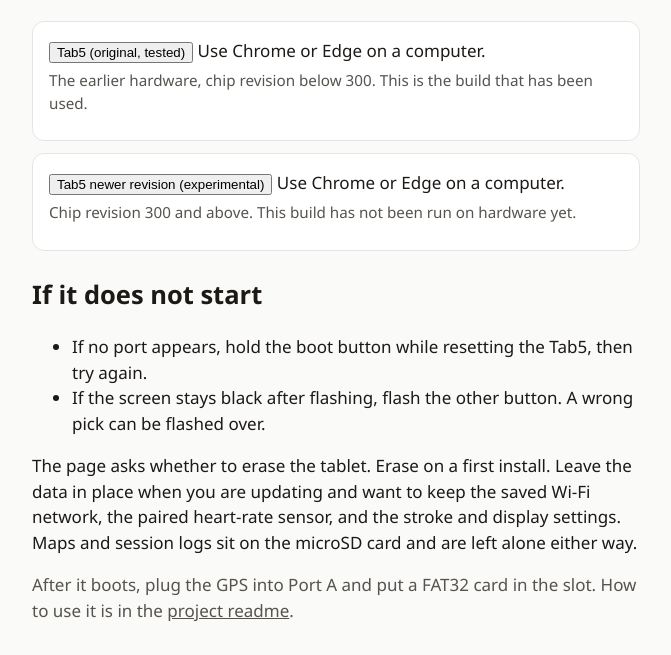
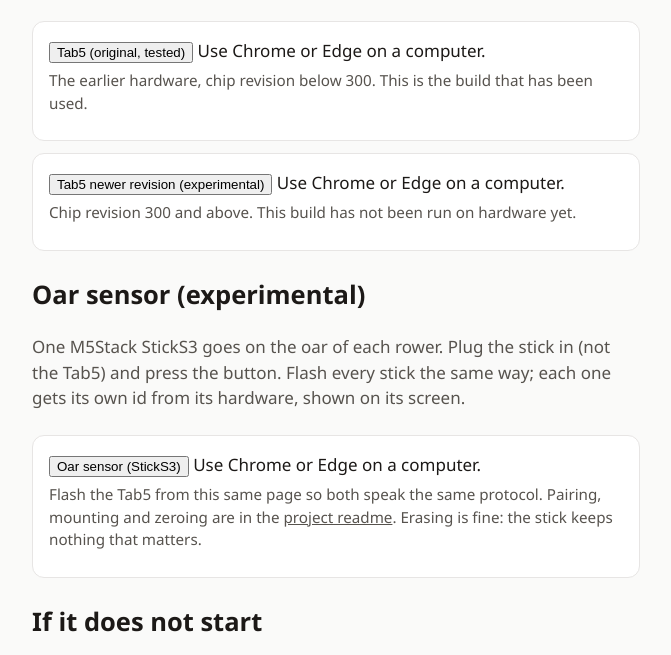
Before and after one commit to FusisCaesar/M5TabRowing, a plain HTML site: page web/index.html in a window 1280 px wide. Shown: the part 145-800 px from the top of the page, without its empty margins (304-975 px from the left). Drawn offline with Linux system fonts and the light colour scheme.

Commit message:
Add the oar sensor (StickS3) to the browser installer and release
Co-authored-by: Cursor <cursoragent@cursor.com>

```diff
--- a/web/index.html
+++ b/web/index.html
@@ -94,10 +94,32 @@
         </div>
       </div>
 
+      <h2>Oar sensor (experimental)</h2>
+      <p class="lead">
+        One M5Stack StickS3 goes on the oar of each rower. Plug the stick in
+        (not the Tab5) and press the button. Flash every stick the same way;
+        each one gets its own id from its hardware, shown on its screen.
+      </p>
+      <div class="choices">
+        <div class="choice">
+          <esp-web-install-button manifest="manifest-sticks3.json">
+            <button slot="activate">Oar sensor (StickS3)</button>
+            <span slot="unsupported">Use Chrome or Edge on a computer.</span>
+          </esp-web-install-button>
+          <p>
+            Flash the Tab5 from this same page so both speak the same protocol.
+            Pairing, mounting and zeroing are in the
+            <a href="https://github.com/FusisCaesar/M5TabRowing#oar-sensors-experimental">project readme</a>.
+            Erasing is fine: the stick keeps nothing that matters.
+          </p>
+        </div>
+      </div>
+
       <h2>If it does not start</h2>
       <ul>
         <li>If no port appears, hold the boot button while resetting the Tab5, then try again.</li>
         <li>If the screen stays black after flashing, flash the other button. A wrong pick can be flashed over.</li>
+        <li>If no port appears for a StickS3, put it in download mode as described in M5Stack's StickS3 documentation, then try again.</li>
       </ul>
       <p>
         The page asks whether to erase the tablet. Erase on a first install.
```
Also changed, not shown: web/manifest-sticks3.json (added, +17 -0 lines), 2 other files.
